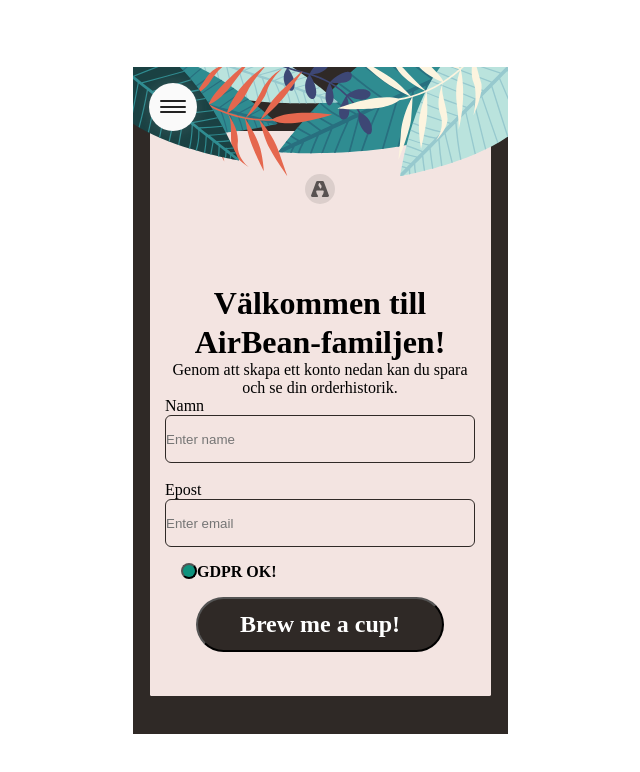
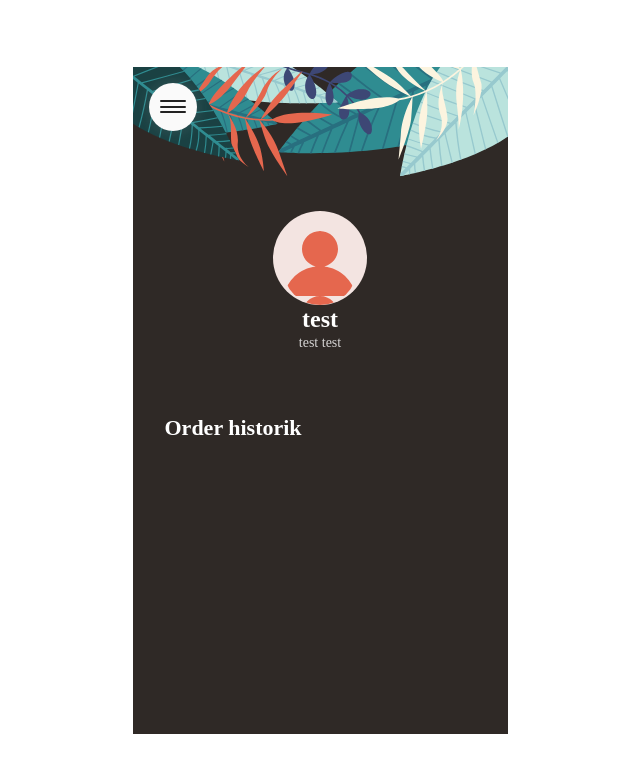
Before and after one commit to MapYh/Marko-p-talo_FU-JS23_individuell, a React (Vite) app: page /profile in a window 1280 px wide. Both pictures are taken after a click on the button "Brew me a cup!". Shown: the top 772 px of the page, without its empty margins (320-960 px from the left). Built offline with nearby package versions, Linux system fonts and the light colour scheme.

Commit message:
Added user profiel component with some styling

```diff
--- a/src/components/Profile/Profile.jsx
+++ b/src/components/Profile/Profile.jsx
@@ -3,13 +3,33 @@ import Rectangle from "../../assets/rectangle.svg";
 import { useNavigate } from "react-router-dom";
 import "./Profile.scss";
 import Logo from "../../assets/logo-gray.svg";
+import { useState } from "react";
+/* import { useStore } from "../../store.ts"; */
+import Profile_pic from "../Profile/Profile_pic";
 
 const Profile = () => {
+  const [isActive, setActive] = useState("false");
   const navigate = useNavigate();
   const navigateToNav = () => {
     // use the navigate function to navigate to /Menu
     navigate("/Nav");
+    ToggleClass();
   };
+
+  function ToggleClass() {
+    setActive(!isActive);
+  }
+
+  /*   const Display = () => {
+    return .map((item) => {
+      return (
+        <li className="item-list " key={item.id}>
+
+        </li>
+      );
+    });
+  }; */
+
   return (
     <>
       <section className="backgroundcard">
@@ -33,15 +53,18 @@ const Profile = () => {
           </div>
         </header>
         <div>
+          <section className={isActive ? "onlclick-hide" : "onclick-Show"}>
+            <Profile_pic />
+          </section>
           <img src={HeaderImg} alt="" className="headerImg" />
-
-          <main className="profile-cart-main">
+          <section className={isActive ? "onclick-Show" : "onlclick-hide"}>
+            <main className="profile-cart-main ">
               <header className="logo-ellipse">
                 <img src={Logo} alt="" />
               </header>
-            <h1 className="cart-text">Välkommen till AirBean-familjen!</h1>
+              <h1 className="profile-text">Välkommen till AirBean-familjen!</h1>
               <article className="cartitem">
-              <p>
+                <p className="profile-para-text">
                   Genom att skapa ett konto nedan kan du spara och se din
                   orderhistorik.
                 </p>
@@ -49,7 +72,9 @@ const Profile = () => {
               <article>
                 <form action="">
                   <section className="forms">
-                  <label htmlFor="name">Namn</label>
+                    <label htmlFor="name" className="profile-form-text">
+                      Namn
+                    </label>
 
                     <input
                       type="text"
@@ -60,7 +85,9 @@ const Profile = () => {
                     <br></br>
                   </section>
                   <section className="forms">
-                  <label htmlFor="email">Epost</label>
+                    <label htmlFor="email" className="profile-form-text">
+                      Epost
+                    </label>
 
                     <input
                       type="text"
@@ -72,11 +99,15 @@ const Profile = () => {
                 </form>
                 <section className="profile-button-section">
                   <button className="profileSmallBtn"></button>
-                <h4>GDPR OK!</h4>
+                  <h4 className="gdpr">GDPR OK!</h4>
                 </section>
-              <button className="profileBtn">Brew me a cup!</button>
+                <button onClick={ToggleClass} className="profileBtn">
+                  Brew me a cup!
+                </button>
+                <footer className="filler"></footer>
               </article>
             </main>
+          </section>
         </div>
       </section>
     </>
--- a/src/components/Profile/Profile.scss
+++ b/src/components/Profile/Profile.scss
@@ -15,6 +15,8 @@
   position: relative;
 }
 
+/*---------------------------*/
+
 .backgroundcard {
   position: relative;
   /* width: 100%; */
@@ -26,7 +28,25 @@
   /* justify-content: space-between; */
   align-items: center;
   flex-direction: column;
+  z-index: 0;
 }
+
+.profile-ellipse {
+  border-radius: 50%;
+
+  width: 5.875rem;
+  height: 5.875rem;
+  display: flex;
+  justify-content: center;
+  align-items: end;
+  /* Airbean - pink */
+  background: #f3e4e1;
+}
+
+/* .profile-order-history {
+} */
+
+/*---------------------------*/
 
 .profileheader {
   width: 100%;
@@ -46,20 +66,55 @@
   background-color: rgba(0, 0, 0, 0.5);
 }
 
+.profile-text {
+  font-family: PT Serif;
+  font-size: 2rem;
+  font-weight: 700;
+  line-height: 2.375rem;
+  letter-spacing: 0em;
+  text-align: center;
+}
+
+.profile-para-text {
+  font-family: Work Sans;
+  font-size: 1rem;
+  font-weight: 400;
+  line-height: 1.5rem;
+  letter-spacing: 0em;
+  text-align: center;
+}
+
+.profile-form-text {
+  font-family: Work Sans;
+  font-size: 0.75rem;
+  font-weight: 400;
+  line-height: 1rem;
+  letter-spacing: 0em;
+  text-align: left;
+}
+
+.gdpr {
+  font-family: Work Sans;
+  font-size: 0.75rem;
+  font-weight: 400;
+  line-height: 1rem;
+  letter-spacing: 0em;
+  text-align: left;
+  margin-left: 1rem;
+}
+
 .profileBtn {
-  width: 248px;
-  height: 55px;
+  width: 15.5rem;
+  height: 3.438rem;
   color: white;
 
   background: #2f2926;
-  border-radius: 50px;
-  //Profilebtn text styling
-  /* Take my money! */
+  border-radius: 3.125rem;
 
   font-family: "PT Serif";
   font-style: normal;
   font-weight: 700;
-  font-size: 24px;
+  font-size: 1.5rem;
   line-height: 120%;
 
   color: #ffffff;
@@ -68,36 +123,34 @@
   border-radius: 1rem;
   width: 1rem;
   height: 1rem;
-
-  /* Airbean - dark green */
   background: #0e927d;
 }
 
 .profile-button-section {
   display: flex;
-  /* justify-content: center; */
+
   align-items: start;
 
   padding: 1rem;
 }
 
 .form-section {
-  width: 310px;
-  height: 48px;
+  width: 19.375rem;
+  height: 3rem;
   border: 1px solid #2f2926;
-  border-radius: 6px;
+  border-radius: 0.375rem;
   background-color: #f3e4e1;
 }
 
 .logo-ellipse {
   background-color: #dbcecb;
-  width: 30px;
-  height: 30px;
+  width: 1.875rem;
+  height: 1.875rem;
   border-radius: 50%;
   display: flex;
   align-items: center;
   justify-content: center;
-  margin-bottom: 5rem;
+  margin-bottom: 2rem;
 }
 
 .profilebagleft {
@@ -109,7 +162,7 @@
   justify-content: center;
   align-items: center;
   background: #fafafa;
-  box-shadow: 0px 0px 16px rgba(247, 247, 247, 0.12);
+  box-shadow: 0 0 1rem rgba(247, 247, 247, 0.12);
 }
 
 .profileImgRectangle {
@@ -117,6 +170,7 @@
 }
 
 .profile-cart-main {
+  z-index: 1;
   display: flex;
   align-items: center;
   flex-direction: column;
@@ -133,3 +187,15 @@
   align-items: start;
   flex-direction: column;
 }
+
+.onclick-Show {
+  display: flex;
+}
+
+.onlclick-hide {
+  display: none;
+}
+
+.filler {
+  margin: 1rem;
+}
--- /dev/null
+++ b/src/components/Profile/Profile_pic.jsx
@@ -0,0 +1,26 @@
+import "./profile_pic.scss";
+
+const profile_pic = () => {
+  return (
+    <>
+      <article className="profile-content">
+        <article className="profile_pic-user">
+          <section className="profile_pic-ellipse">
+            <section className="profile_pic-pic"></section>
+          </section>
+
+          <section className="profile_pic-styling">
+            <h2 className="profile_pic-name">test</h2>
+            <h5 className="profile_pic-under-name-text">test test</h5>
+          </section>
+        </article>
+        <main className="order_pic-history">
+          <h2 className="profile_pic-order-styling">Order historik</h2>
+          {/* <ul>{Display}</ul> */}
+        </main>
+      </article>
+    </>
+  );
+};
+
+export default profile_pic;
--- /dev/null
+++ b/src/components/Profile/profile_pic.scss
@@ -0,0 +1,81 @@
+.profile_pic-user {
+  display: flex;
+  justify-content: center;
+  align-items: center;
+  flex-direction: column;
+  color: "white";
+  margin-bottom: 4rem;
+}
+
+.profile_pic-ellipse {
+  border-radius: 50%;
+
+  width: 5.875rem;
+  height: 5.875rem;
+  display: flex;
+  justify-content: center;
+  align-items: end;
+  /* Airbean - pink */
+  background: #f3e4e1;
+}
+
+.profile_pic-pic {
+  background-size: contain;
+  background-image: url("../../assets/profile-pic.svg");
+  width: 4.625rem;
+  height: 4.625rem;
+  border-radius: 3.125rem;
+  z-index: 2;
+}
+.profile_pic-styling {
+  color: white;
+}
+
+.profile_pic-name {
+  font-family: PT Serif;
+  font-size: 24px;
+  font-weight: 700;
+  line-height: 29px;
+  letter-spacing: 0em;
+  text-align: center;
+}
+
+.profile_pic-under-name-text {
+  font-family: Work Sans;
+  font-size: 14px;
+  font-weight: 400;
+  line-height: 17px;
+  letter-spacing: 0em;
+  text-align: center;
+  color: rgba(255, 255, 255, 0.8);
+}
+
+.order_pic-history {
+  display: flex;
+  justify-content: start;
+  align-items: start;
+  flex-direction: column;
+  width: 100%;
+  height: 50%;
+}
+
+.profile_pic-order-styling {
+  font-family: PT Serif;
+  font-size: 1.375rem;
+  font-weight: 700;
+  line-height: 1.625rem;
+  letter-spacing: 0em;
+  /* text-align: left; */
+  color: white;
+}
+
+.profile-content {
+  display: flex;
+  justify-content: center;
+  align-items: center;
+  flex-direction: column;
+
+  width: 23.438rem;
+  height: 41.688rem;
+  padding: 2rem;
+}
--- a/src/store.js
+++ b/src/store.js
@@ -2,6 +2,7 @@ import { create } from "zustand";
 
 export const useStore = create((set) => ({
   cart: [],
+  Users: [],
   count: 0,
   totalSum: 0,
   orderNr: "",
@@ -22,7 +23,7 @@ export const useStore = create((set) => ({
         newCart[index].qty += 1; //Plussa på produkten.
         newCart[index].itemSum = newCart[index].qty * newCart[index].price; //Räkna ut nya priset.
       } else {
-        //Annars om produkten inte finns i korgen sedan tidigare.
+        //Annars om produkten inte finns i korgen sedan tidigare lägg till produkten i korgen.
         newCart.push({ ...item, qty: 1, itemSum: item.price * 1 }); // Lägg till den i korgen.
       }
 
@@ -92,4 +93,18 @@ export const useStore = create((set) => ({
       return { cart: newCart, cartCount: totalCount, totalSum: totalSum };
     });
   },
+
+  addUser: (item) => {
+    set((state) => {
+      let newUser = [...state.cart];
+      let index = newUser.findIndex((cartItem) => cartItem.id === item.id);
+
+      if (index !== -1) {
+        console.log("User already exists");
+      } else {
+        //Annars om produkten inte finns i korgen sedan tidigare lägg till produkten i korgen.
+        newUser.push({ ...item, name: "", Email: "" }); // Lägg till den i korgen.
+      }
+    });
+  },
 }));
```
Also changed, not shown: src/assets/profile-pic.svg (added). Lines whose indentation alone changed are shown as unchanged.
